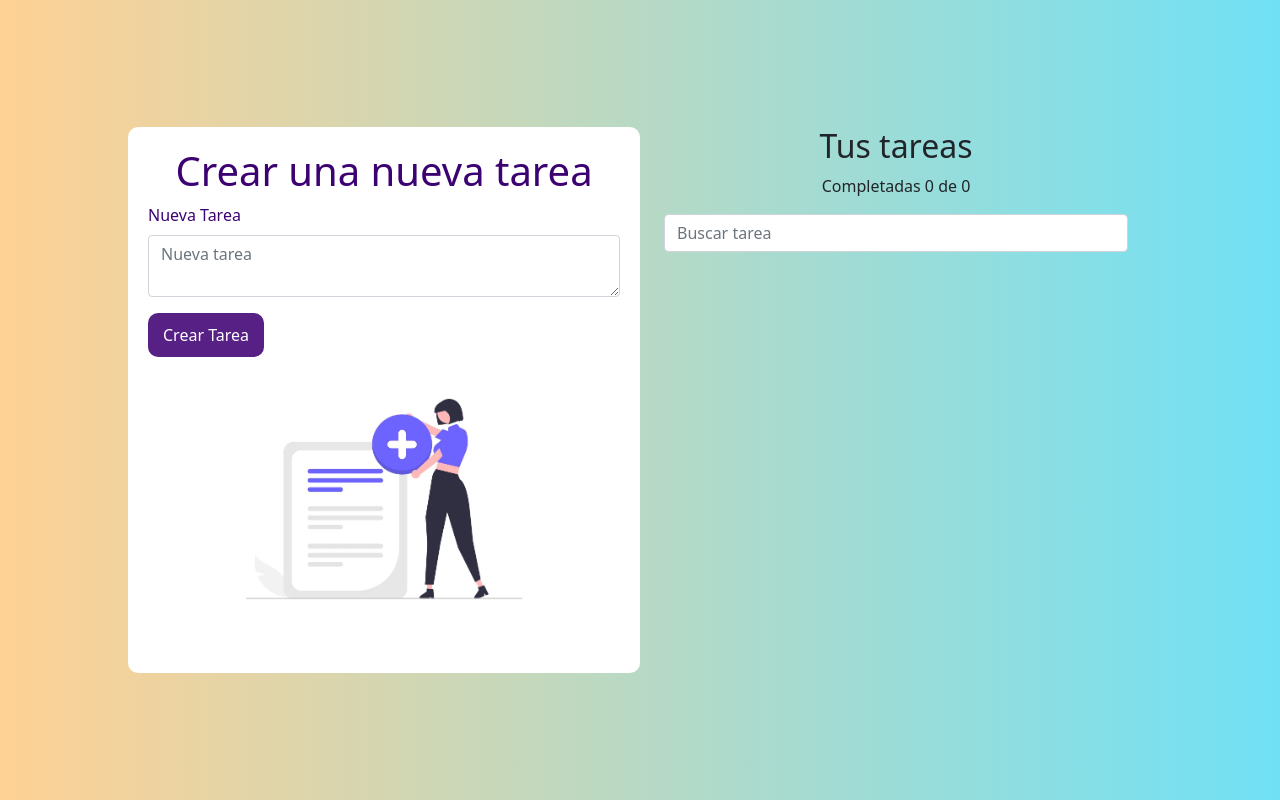
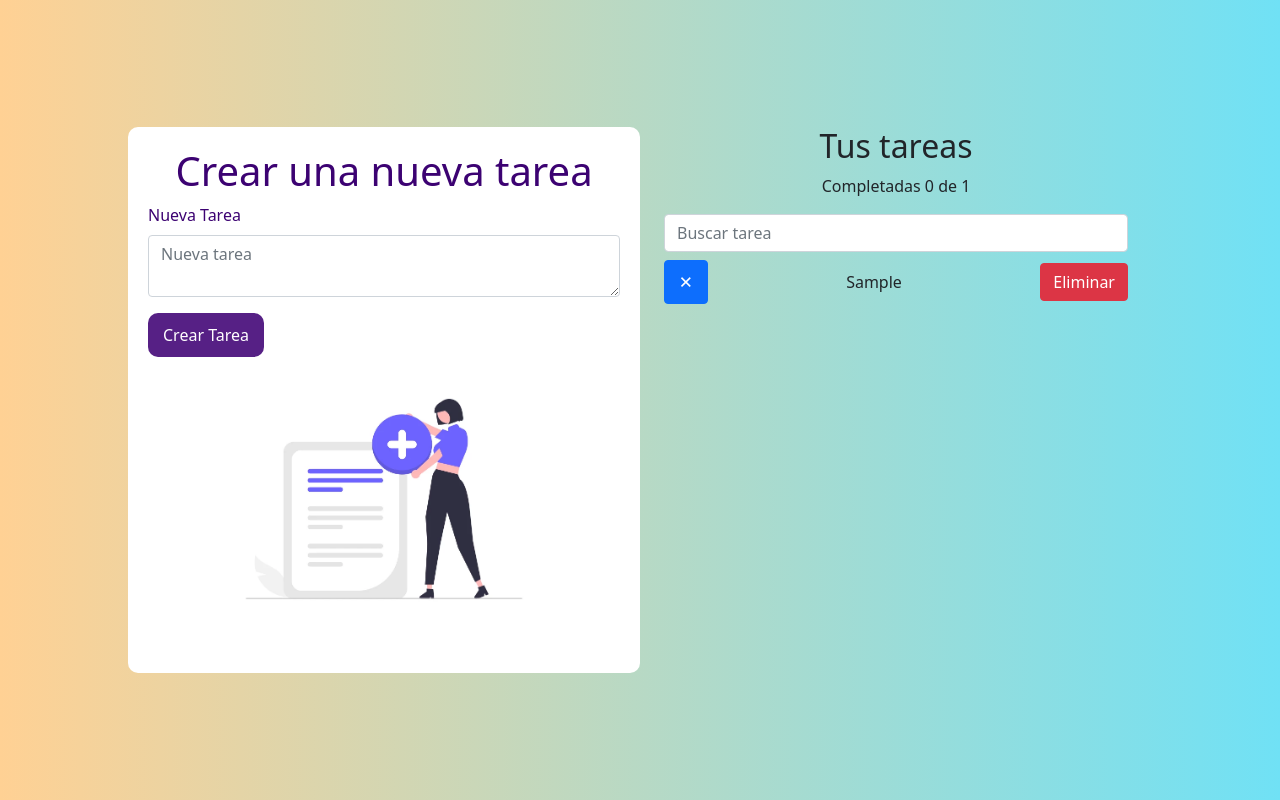
Before and after one commit to EleomarPL/react-todo-app-typescript, a React (Vite) app: page / in a window 1280 px wide. Both pictures are taken after typing "Sample" into the empty fields and a click on the button "Crear Tarea". Built offline with nearby package versions, Linux system fonts and the light colour scheme.

Commit message:
feat: Apply functionalities to remove and toogle todoS

```diff
--- a/src/sections/SectionList.tsx
+++ b/src/sections/SectionList.tsx
@@ -1,10 +1,39 @@
 import styled from 'styled-components'
+import { useContext, useEffect, useState } from 'react'
+
+import ContextTodoS from '../contexts/ContextTodoS'
+import useTodoS from '../hooks/useTodoS'
+
+interface Todo {
+  value: string;
+  id: string;
+  isFinished: boolean;
+}
+interface TodoObject {
+  todoS?: Todo[];
+  setTodoS?: (todoS: Todo[]) => void;
+}
 
 const SectionList = () => {
+  const contextTodo: TodoObject = useContext(ContextTodoS)
+  const [completedTodoS, setCompletedTodoS] = useState<number>(0)
+
+  const { removeTodo, toggleTodo } = useTodoS()
+
+  useEffect(() => {
+    if (contextTodo.todoS) {
+      const todoS = contextTodo.todoS.filter(todo => todo.isFinished)
+      setCompletedTodoS(todoS.length)
+    }
+  }, [contextTodo.todoS])
+
+  const handleRemoveTodo = (id: string) => removeTodo(id)
+  const handleToogleTodo = (id: string) => toggleTodo(id)
+
   return (
     <Section className="px-4">
       <h2>Tus tareas</h2>
-      <p>Completadas 0 de 0</p>
+      <p>Completadas { completedTodoS } de { contextTodo.todoS?.length }</p>
       <form className="mb-2 text-start">
         <label htmlFor="search" className="visually-hidden">
           Buscar
@@ -13,6 +42,29 @@ const SectionList = () => {
           id="search" placeholder="Buscar tarea"
         />
       </form>
+      { contextTodo.todoS &&
+        contextTodo.todoS.map(todo => (
+          <div key={ todo.id } className="mb-2">
+            <div className="d-flex justify-content-between align-items-center">
+              <button
+                className={ `btn ${todo.isFinished ? 'btn-success' : 'btn-primary'} fs-5` }
+                onClick={ () => handleToogleTodo(todo.id) }
+              >
+                { todo.isFinished ? '✓' : '✗' }
+              </button>
+              { todo.isFinished
+                ? <del>{ todo.value }</del>
+                : <span>{ todo.value }</span>
+              }
+              <button className="btn btn-danger"
+                onClick={ () => handleRemoveTodo(todo.id) }
+              >
+                Eliminar
+              </button>
+            </div>
+          </div>
+        ))
+      }
     </Section>
   )
 }
```
